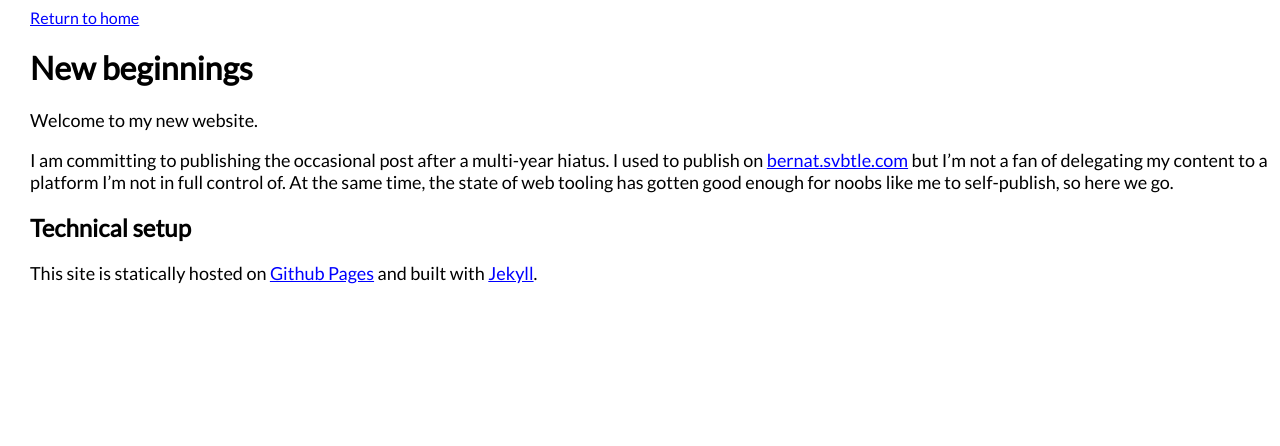
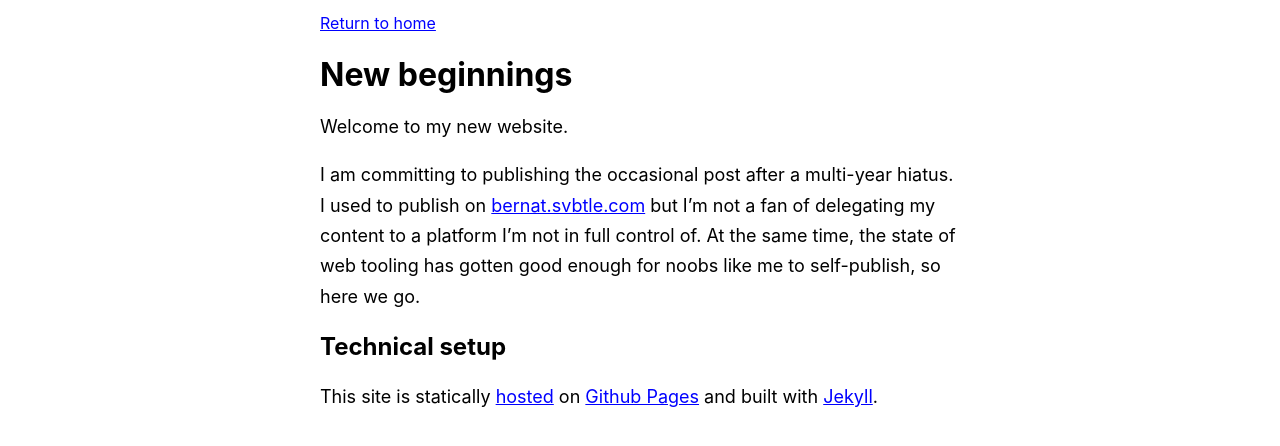
Before and after one commit to bernatfp/bernatfp.github.io, a Jekyll site: the page built from _posts/2021-07-01-new-beginnings.markdown, in a window 1280 px wide. Shown: the top 446 px of the page. Built offline with Jekyll 4.4.1, drawn with Linux system fonts in a browser that asks for light colours.

Commit message:
WIP - Style, content, etc.

```diff
--- a/_config.yml
+++ b/_config.yml
@@ -28,7 +28,7 @@ twitter_username: brnt
 github_username:  bernatfp
 
 # Build settings
-theme: minima
+# theme: minima
 plugins:
   - jekyll-feed
 
--- a/_layouts/home.html
+++ b/_layouts/home.html
@@ -11,7 +11,7 @@ layout: default
 <h2>Posts</h2>
 <ul>
     {% for post in site.posts %}
-        <li> {{post.date | date_to_string}} <a href="{{post.url}}"">{{post.title}}</a></li>
+        <li>{{post.date | date_to_string}} <a href="{{post.url}}"">{{post.title}}</a></li>
     {% endfor %}
 </ul>
 <p class="contact">
--- a/_posts/2021-07-01-new-beginnings.markdown
+++ b/_posts/2021-07-01-new-beginnings.markdown
@@ -10,4 +10,4 @@ I am committing to publishing the occasional post after a multi-year hiatus. I u
 
 ## Technical setup
 
-This site is statically hosted on [Github Pages](https://github.com/bernatfp/bernatfp.github.io) and built with [Jekyll](https://github.com/jekyll/jekyll).
+This site is statically [hosted](https://github.com/bernatfp/bernatfp.github.io) on [Github Pages](https://pages.github.com) and built with [Jekyll](https://github.com/jekyll/jekyll).
--- a/style.css
+++ b/style.css
@@ -1,6 +1,8 @@
 body {
-	font-family: Lato;
-	margin-left: 30px;
+	margin-left: 25%;
+	margin-right: 25%;
+	font-family: -apple-system, BlinkMacSystemFont, "Segoe UI", Roboto, Helvetica, Arial, sans-serif, "Apple Color Emoji", "Segoe UI Emoji", "Segoe UI Symbol";
+	line-height: 1.9em;
 }
 
 h1 {
@@ -9,6 +11,11 @@ h1 {
 
 p {
 	font-size: 18px;
+}
+
+ul {
+	list-style-type: none;
+	padding-left: 0px;
 }
 
 a, a:visited, a:hover, a:active {
```
Also changed, not shown: _pages/about.markdown (+2 -13 lines).
